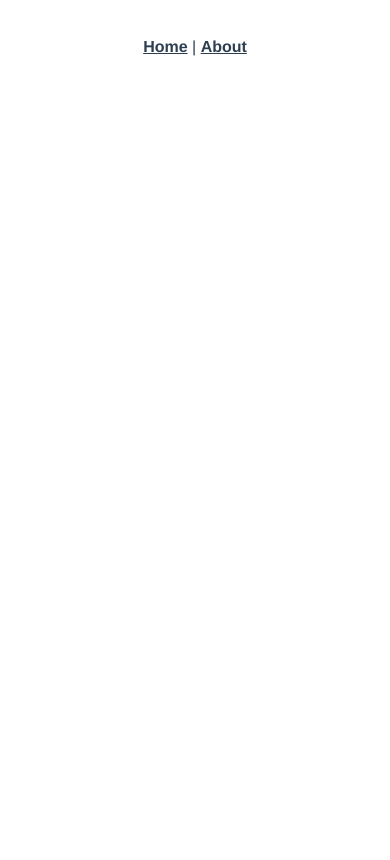
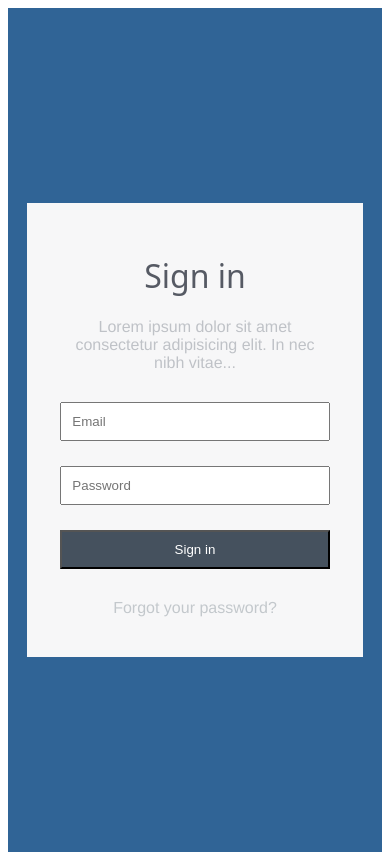
Before and after one commit to alexmndzdev/vue-onboarding-test, a Vue app: page /login in a window 390 px wide. Built offline with nearby package versions, Linux system fonts and the light colour scheme.

Commit message:
Login view finished responsive

```diff
--- a/src/App.vue
+++ b/src/App.vue
@@ -1,10 +1,15 @@
 <template>
   <div id="app">
-    <div id="nav">
-      <router-link to="/">Home</router-link> |
-      <router-link to="/about">About</router-link>
-    </div>
-    <router-view/>
+    <template v-if="$route.name === 'login'">
+      <div id="nav">
+        <router-link to="/">Home</router-link> |
+        <router-link to="/about">About</router-link>
+      </div>
+      <router-view/>
+    </template>
+    <template v-else>
+      <router-view/>
+    </template>
   </div>
 </template>
 
--- /dev/null
+++ b/src/assets/scss/_variables.scss
@@ -0,0 +1,18 @@
+// Small tablets and large smartphones (landscape view)
+$screen-sm-min: 576px;
+
+// Small tablets (portrait view)
+$screen-md-min: 768px;
+
+// Tablets and small desktops
+$screen-lg-min: 992px;
+
+// Large tablets and desktops
+$screen-xl-min: 1200px;
+
+
+$font-color-primary: #565a64;
+$font-color-secondary: #bfc2c7;
+$font-color-a: #c3c8cc;
+
+$btn-primary: #45515e;
--- /dev/null
+++ b/src/assets/scss/mixins.scss
@@ -0,0 +1,28 @@
+@import './_variables.scss';
+// Small devices
+@mixin sm {
+   @media (min-width: #{$screen-sm-min}) {
+       @content;
+   }
+}
+
+// Medium devices
+@mixin md {
+   @media (min-width: #{$screen-md-min}) {
+       @content;
+   }
+}
+
+// Large devices
+@mixin lg {
+   @media (min-width: #{$screen-lg-min}) {
+       @content;
+   }
+}
+
+// Extra large devices
+@mixin xl {
+   @media (min-width: #{$screen-xl-min}) {
+       @content;
+   }
+}
--- a/src/components/Login.vue
+++ b/src/components/Login.vue
@@ -1,28 +1,41 @@
 <template>
-  <div class="hello">
-    <h2 id="title">Sign in</h2>
-    <p id="subtitle">Lorem ipsum dolor sit amet consectetur adipisicing elit... </p>
+  <div class="card">
+    <h1 id="title">Sign in</h1>
+    <p id="subtitle">
+      Lorem ipsum dolor sit amet consectetur adipisicing elit. In nec nibh vitae...
+    </p>
     <form action="api.login">
-      <input v-model="email" id="input-email" type="email" placeholder="Email">
+      <div class="form-group">
+        <input
+         v-model="email"
+         id="input-email"
+         type="email"
+         placeholder="Email">
         <template v-if="hasErrorEmail">
           <span id="email-error">{{errorEmail}}</span>
         </template>
-      <input v-model="pass" id="input-password" type="password" placeholder="Password">
+      </div>
+
+      <div class="form-group">
+        <input
+         v-model="pass"
+         id="input-password"
+         type="password"
+         placeholder="Password">
         <template v-if="hasErrorPass">
           <span id="password-error">{{errorPass}}</span>
         </template>
+      </div>
+
       <button @click="doRequestLogin" id="btn-sign-in">Sign in</button>
-      <a id="reset-password" href="">Forget your password?</a>
     </form>
+    <a id="reset-password" href="">Forgot your password?</a>
   </div>
 </template>
 
 <script>
 export default {
   name: 'LoginPage',
-  props: {
-    msg: String,
-  },
   data() {
     return {
       email: '',
@@ -58,6 +71,61 @@ export default {
 };
 </script>
 
-<!-- Add "scoped" attribute to limit CSS to this component only -->
 <style scoped lang="scss">
+@import '../assets/scss/_variables.scss';
+@import '../assets/scss/mixins.scss';
+  div.card{
+    width: 90%;
+    max-width: 500px;
+    background-color: #f7f7f8;
+    #title{
+      padding-top: 30px;
+      color: $font-color-primary;
+      font-family: system-ui;
+      font-weight: 500;
+    }
+    #subtitle{
+      margin: 20px 40px 30px 40px;
+      @include sm {
+        margin: 20px 80px 30px 80px;
+      }
+      color: $font-color-secondary;
+    }
+    form{
+      //margin: 0 auto;
+      margin: 0 10%;
+      @include sm {
+        margin: 0 25%;
+      }
+      div.form-group{
+        input{
+          width: -webkit-fill-available;
+          padding-left: 10px;
+          padding-top: 10px;
+          padding-bottom: 10px;
+          margin-bottom: 5px;
+        }
+        span{
+          display: block;
+          color: red;
+          text-align: initial;
+        }
+        margin-bottom: 20px;
+      }
+      button{
+        color: white;
+        background-color: $btn-primary;
+        padding-top: 10px;
+        padding-bottom: 10px;
+        width: 100%;
+      }
+    }
+    a#reset-password{
+      display: block;
+      color: $font-color-a;
+      text-decoration: none;
+      padding-top: 30px;
+      margin-bottom: 40px;
+    }
+  }
 </style>
--- a/src/router/index.js
+++ b/src/router/index.js
@@ -1,14 +1,14 @@
 import Vue from 'vue';
 import VueRouter from 'vue-router';
-import Home from '../views/Home.vue';
+import Auth from '../views/Auth.vue';
 
 Vue.use(VueRouter);
 
 const routes = [
   {
-    path: '/',
-    name: 'Home',
-    component: Home,
+    path: '/login',
+    name: 'Auth',
+    component: Auth,
   },
   {
     path: '/about',
--- /dev/null
+++ b/src/views/Auth.vue
@@ -0,0 +1,26 @@
+<template>
+  <div class="auth">
+    <Login />
+  </div>
+</template>
+
+<script>
+import Login from '@/components/Login.vue';
+
+export default {
+  name: 'LoginPage',
+  components: {
+    Login,
+  },
+};
+</script>
+
+<style lang="scss" scoped>
+div.auth {
+  display: flex;
+  height: 100vh;
+  justify-content: center;
+  align-items: center;
+  background-color: #306496;
+}
+</style>
--- a/src/views/Home.vue
+++ /dev/null
@@ -1,18 +0,0 @@
-<template>
-  <div class="home">
-    <img alt="Vue logo" src="../assets/logo.png">
-    <Login />
-  </div>
-</template>
-
-<script>
-// @ is an alias to /src
-import Login from '@/components/Login.vue';
-
-export default {
-  name: 'Home',
-  components: {
-    Login,
-  },
-};
-</script>
```
Also changed, not shown: 1 other file (tests, documents, lock files or other folders). Lines whose indentation alone changed are shown as unchanged.
